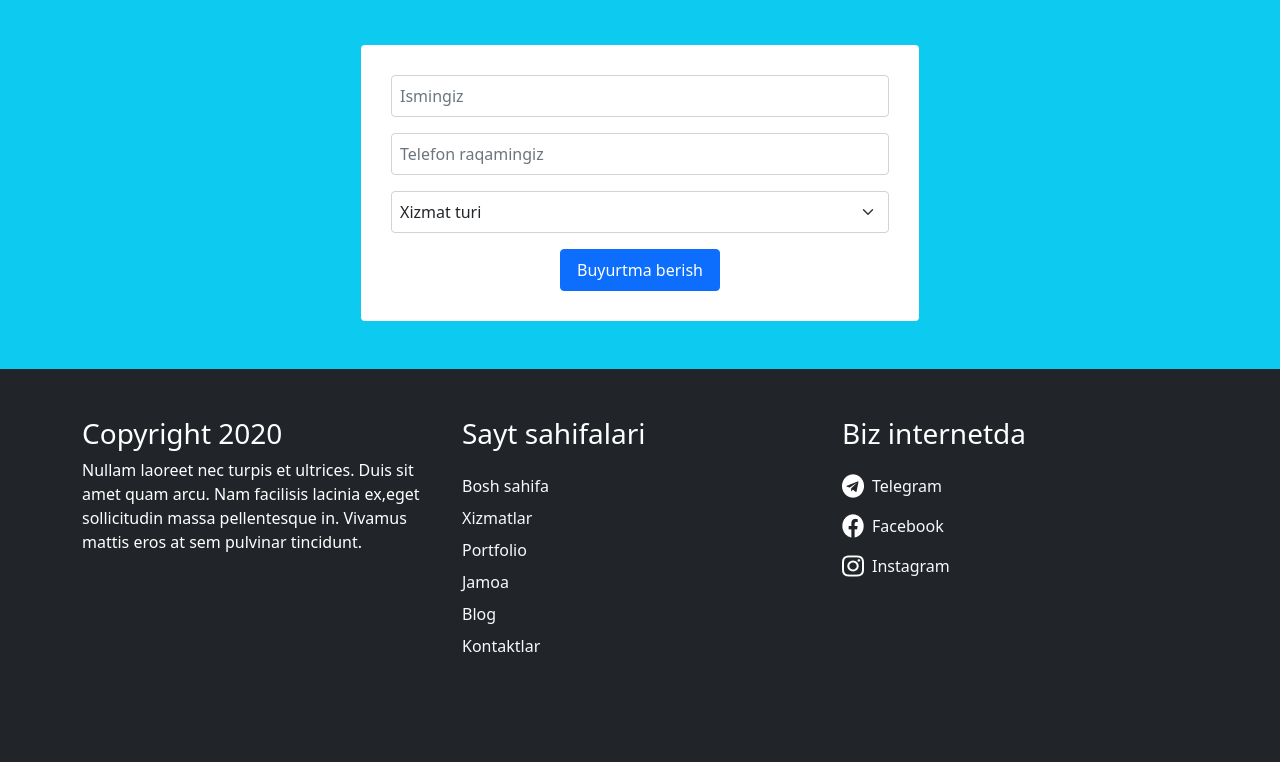
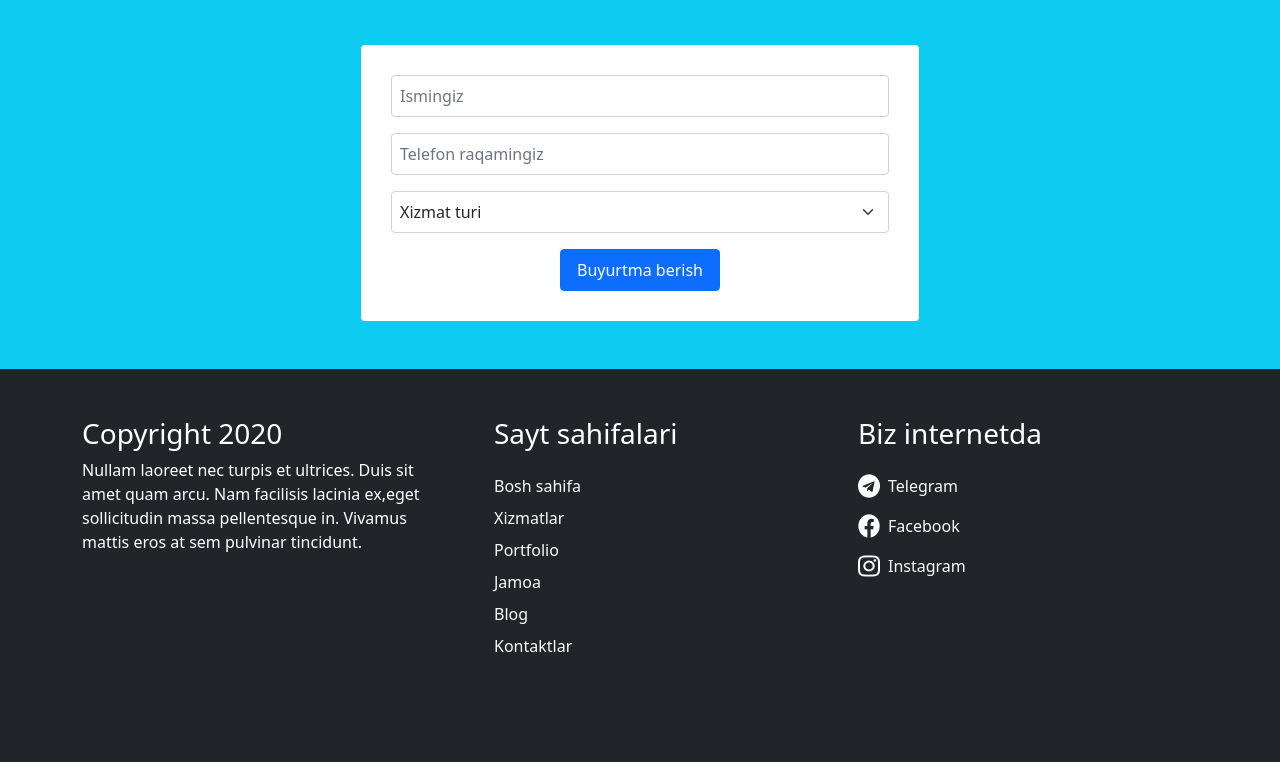
Before and after one commit to AzamatOrtiqov/Pixer-bootstrap, a plain HTML site: page index.html in a window 1280 px wide. Shown: the part 3436-4214 px from the top of the page. Drawn offline with Linux system fonts and the light colour scheme.

Commit message:
Update index.html

```diff
--- a/index.html
+++ b/index.html
@@ -212,11 +212,11 @@
     <footer class="bg-dark text-white">
         <div class="container">
             <ul class="list-unstyled row flex-xl-row justify-content-center pt-5 pb-5">
-                <li class="col-md-4 col-10 d-flex flex-column  mb-5">
+                <li class=" col-xl col-md-4 col-10 d-flex flex-column  mb-5 me-5">
                   <h3>Copyright 2020</h3>
                   <p>Nullam laoreet nec turpis et ultrices. Duis sit amet quam arcu. Nam facilisis lacinia ex,eget sollicitudin massa pellentesque in. Vivamus mattis eros at sem pulvinar tincidunt.</p>
                 </li>
-                <li class="col-md-4 col-10 d-flex mb-5 ">
+                <li class="col-xl col-md-4 col-10 mb-5 ">
                     <ul class="list-unstyled">
                         <h3 class="mb-4">Sayt sahifalari</h3>
                         <li class="mb-2"><a href="#" class="text-decoration-none text-light">Bosh sahifa</a></li>
@@ -227,7 +227,7 @@
                         <li class="mb-2"><a href="#" class="text-decoration-none text-light">Kontaktlar</a></li>
                     </ul>
                 </li>
-                <li class="col-md-4 col-10 mb-5">
+                <li class="col-xl col-md-4 col-10 mb-5">
 
                     <ul class="list-unstyled">
                         <h3 class="mb-4">Biz internetda</h3>
```
